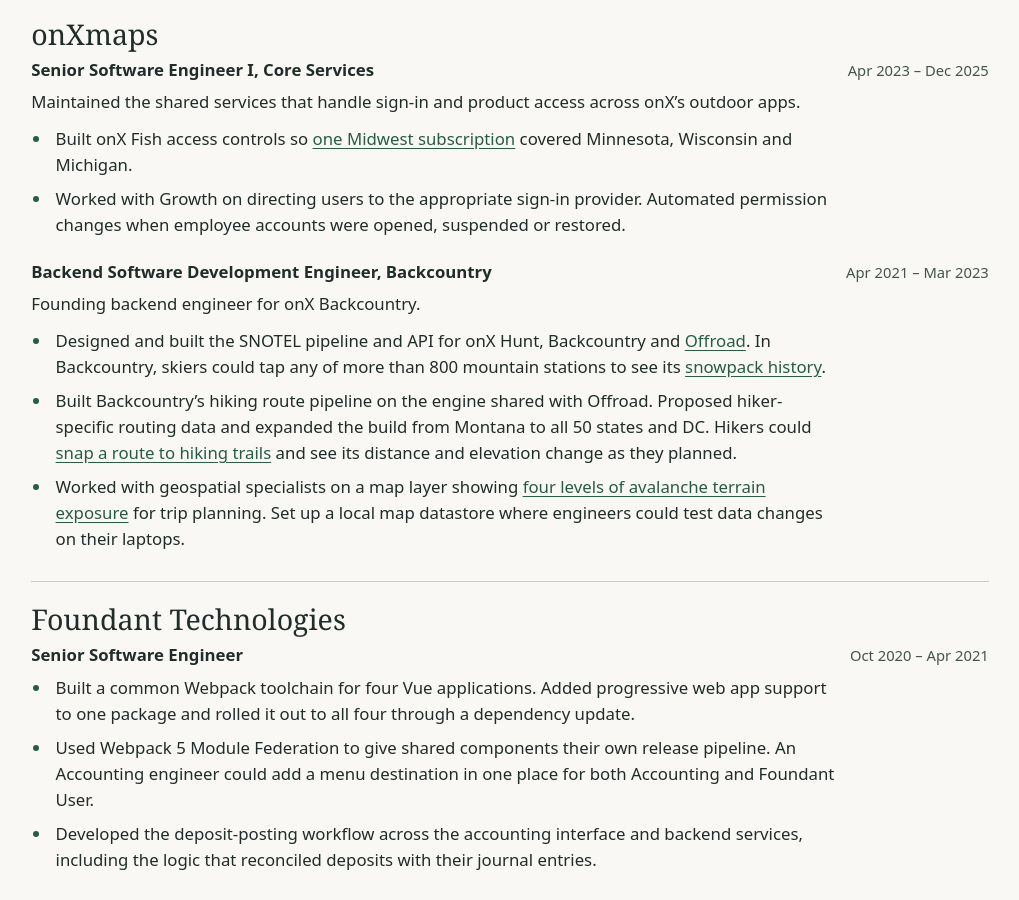
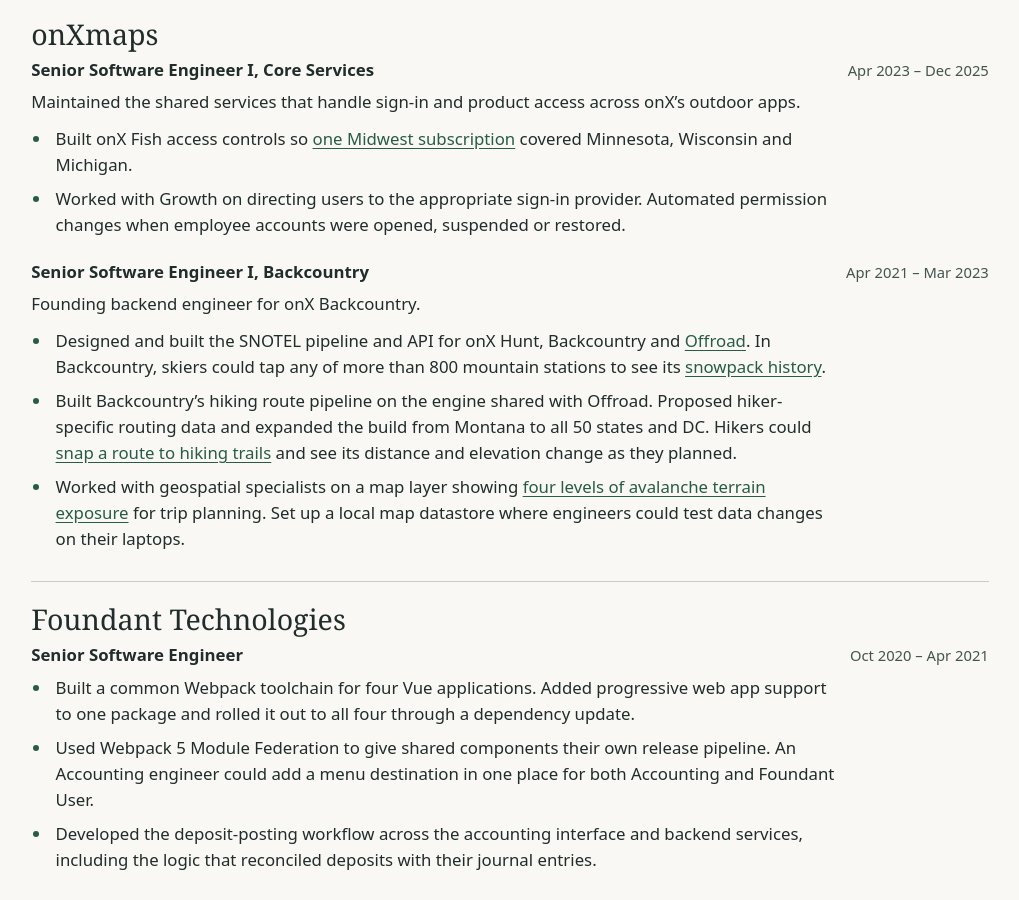
Before and after one commit to awill1988/awill1988.github.io, a Jekyll site: the page built from index.md, in a window 1280 px wide and 900 px high, scrolled down 885 px. Shown: the whole window, without its empty margins (130-1149 px from the left). Built offline with Jekyll 4.4.1, drawn with Linux system fonts in a browser that asks for light colours.

Commit message:
fix: correct onx backcountry job title

```diff
--- a/index.md
+++ b/index.md
@@ -29,7 +29,7 @@ Maintained the shared services that handle sign-in and product access across onX
 - Built onX Fish access controls so [one Midwest subscription](https://www.onxmaps.com/blog/onx-officially-introduces-onx-fish) covered Minnesota, Wisconsin and Michigan.
 - Worked with Growth on directing users to the appropriate sign-in provider. Automated permission changes when employee accounts were opened, suspended or restored.
 
-#### Backend Software Development Engineer, Backcountry <span class="dates">Apr 2021 – Mar 2023</span>
+#### Senior Software Engineer I, Backcountry <span class="dates">Apr 2021 – Mar 2023</span>
 {: #onx-backcountry tabindex="-1"}
 
 Founding backend engineer for onX Backcountry.
```
